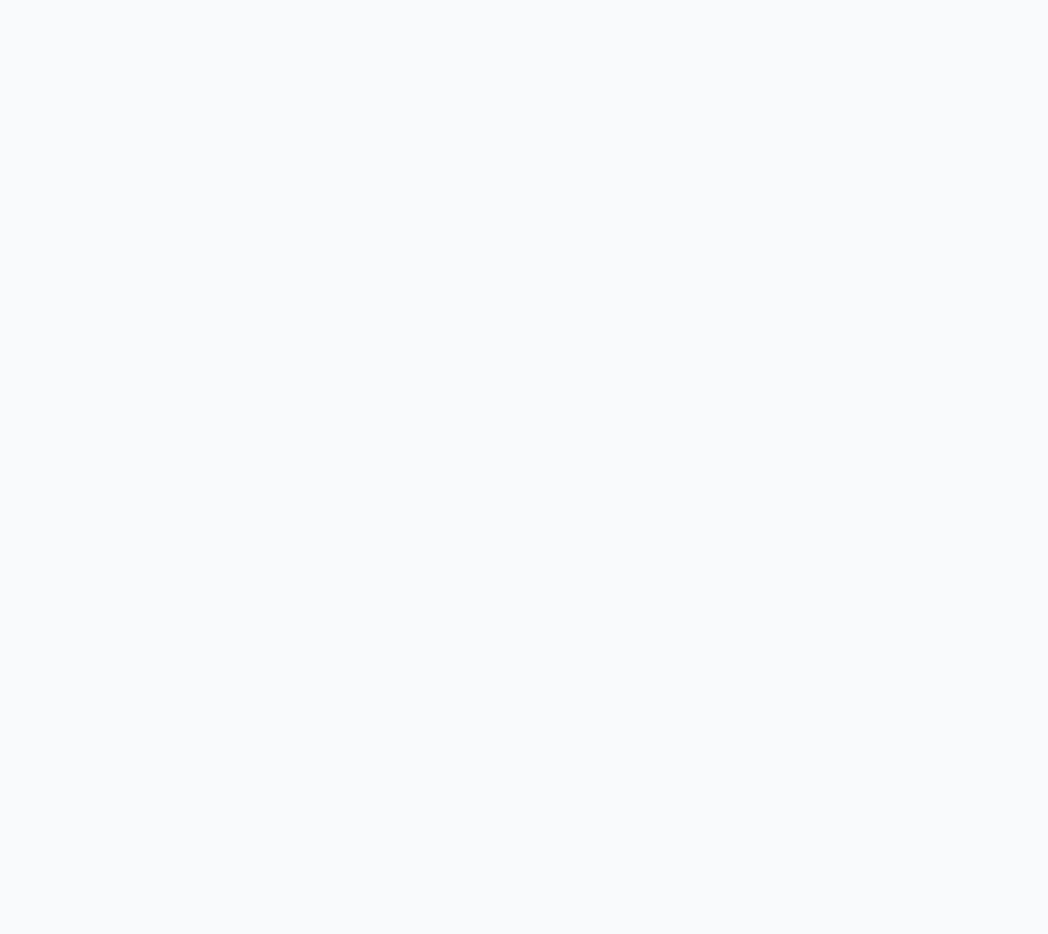
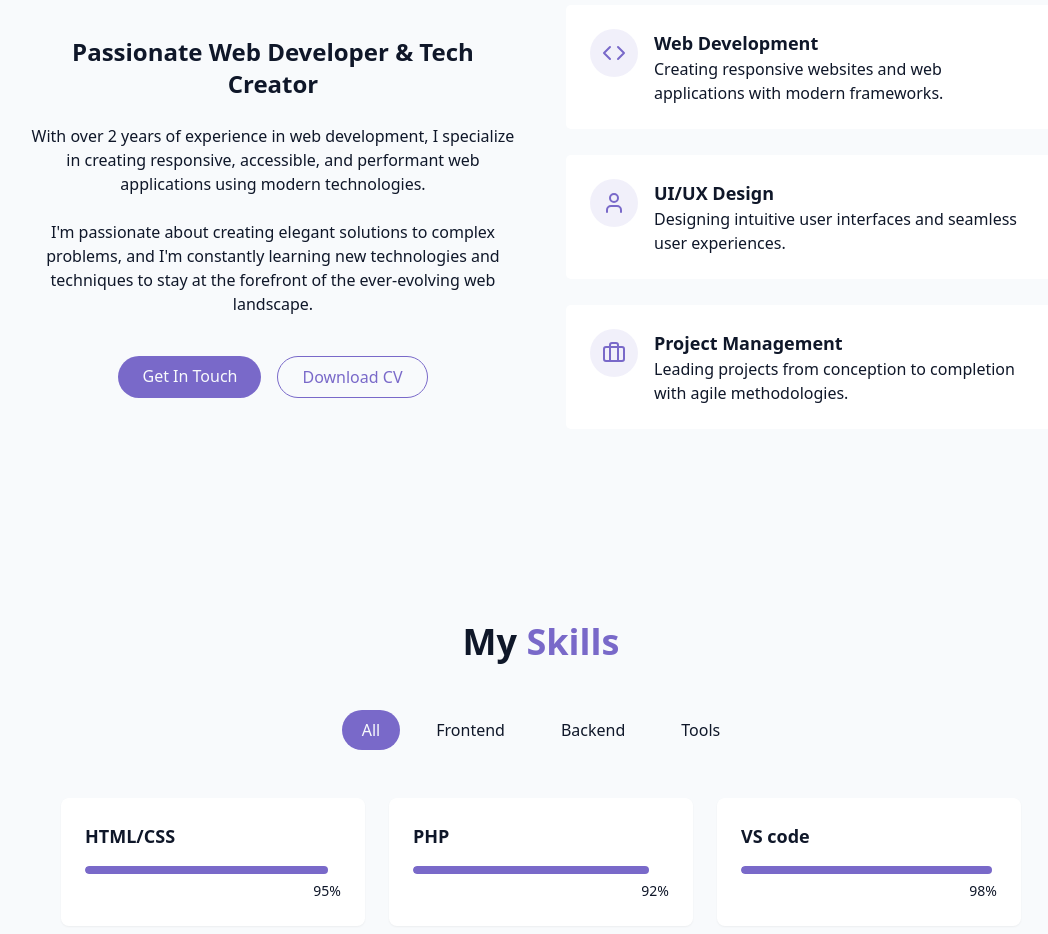
Before and after one commit to MateusGomesc/portfolio, a React (Vite) app: page / in a window 1280 px wide. Shown: the part 980-1914 px from the top of the page, without its empty margins (99-1147 px from the left). Before the commit the page ends 800 px from the top, so only its background shows below. Built offline with nearby package versions, Linux system fonts and the light colour scheme.

Commit message:
feat: add SkillsSection component

```diff
--- /dev/null
+++ b/src/components/AboutSection.jsx
@@ -0,0 +1,63 @@
+import { Briefcase, Code, User } from "lucide-react";
+
+export function AboutSection(){
+    return(
+        <section id="about" className="py-24 px-32 relative">
+            <div className="container mx-auto max-w-5xl">
+                <h2 className="text-3xl md:text-4xl font-bold mb-12 text-center">
+                    About <span className="text-primary">Me</span>
+                </h2>
+            </div>
+            <div className="grid grid-cols-1 md:grid-cols-2 gap-12 items-center">
+                <div className="space-y-6">
+                    <h3 className="text-2xl font-semibold">Passionate Web Developer & Tech Creator</h3>
+                    <p className="text-muted-foreground">
+                        With over 2 years of experience in web development, I specialize in creating responsive, accessible, and performant web applications using modern technologies.
+                    </p>
+                    <p className="text-muted-foreground">
+                        I'm passionate about creating elegant solutions to complex problems, and I'm constantly learning new technologies and techniques to stay at the forefront of the ever-evolving web landscape.
+                    </p>
+                    <div className="flex flex-col sm:flex-row gap-4 pt-4 justify-center">
+                        <a href="#contact" className="cosmic-button">Get In Touch</a>
+                        <a href="" className="px-6 py-2 rounded-full border border-primary text-primary hover:bg-primary/10 transition-colors duration-300">Download CV</a>
+                    </div>
+                </div>
+                <div className="grid grid-cols-1 gap-6">
+                    <div className="gradient-border p-6 card-hover">
+                        <div className="flex items-start gap-4">
+                            <div className="p-3 rounded-full bg-primary/10">
+                                <Code className="w-6 h-6 text-primary"/>
+                            </div>
+                            <div className="text-left">
+                                <h4 className="font-semibold text-lg">Web Development</h4>
+                                <p className="text-muted-foreground">Creating responsive websites and web applications with modern frameworks.</p>
+                            </div>
+                        </div>
+                    </div>
+                    <div className="gradient-border p-6 card-hover">
+                        <div className="flex items-start gap-4">
+                            <div className="p-3 rounded-full bg-primary/10">
+                                <User className="w-6 h-6 text-primary"/>
+                            </div>
+                            <div className="text-left">
+                                <h4 className="font-semibold text-lg">UI/UX Design</h4>
+                                <p className="text-muted-foreground">Designing intuitive user interfaces and seamless user experiences.</p>
+                            </div>
+                        </div>
+                    </div>
+                    <div className="gradient-border p-6 card-hover">
+                        <div className="flex items-start gap-4">
+                            <div className="p-3 rounded-full bg-primary/10">
+                                <Briefcase className="w-6 h-6 text-primary"/>
+                            </div>
+                            <div className="text-left">
+                                <h4 className="font-semibold text-lg">Project Management</h4>
+                                <p className="text-muted-foreground">Leading projects from conception to completion with agile methodologies.</p>
+                            </div>
+                        </div>
+                    </div>
+                </div>
+            </div>
+        </section>
+    )
+}
--- /dev/null
+++ b/src/components/SkillsSection.jsx
@@ -0,0 +1,68 @@
+import { useState } from "react"
+import { cn } from "../lib/utils"
+
+const skills = [
+    {
+        name: "HTML/CSS",
+        level: 95,
+        category: "frontend"
+    },
+    {
+        name: "PHP",
+        level: 92,
+        category: "backend"
+    },
+    {
+        name: "VS code",
+        level: 98,
+        category: "tools"
+    },
+]
+
+const categories = ["all", "frontend", "backend", "tools"]
+
+export function SkillsSection(){
+    const [activeCategory, setActiveCategory] = useState("all")
+    const filteredSkills = skills.filter(skill => activeCategory === "all" || skill.category === activeCategory)
+
+    return(
+        <section id="skills" className="py-24 px-32 relative bg-secondary/30">
+            <div className="container mx-auto max-w-5xl">
+                <h2 className="text-3xl md:text-4xl font-bold mb-12 text-center">
+                    My <span className="text-primary">Skills</span>
+                </h2>
+                <div className="flex flex-wrap justify-center gap-4 mb-12">
+                    {categories.map((category, key) => (
+                        <button
+                            key={key}
+                            className={cn("px-5 py-2 rounded-full transition-colors duration-300 capitalize cursor-pointer", activeCategory === category ? "bg-primary text-primary-foreground" : "bg-secondary/70 text-foreground hover:bg-secondary")}
+                            onClick={() => setActiveCategory(category)}
+                        >
+                            {category}
+                        </button>
+                    ))}
+                </div>
+                <div className="grid grid-cols-1 sm:grid-cols-2 lg:grid-cols-3 gap-6">
+                    {filteredSkills.map((skill, key) => (
+                        <div key={key} className="bg-card p-6 rounded-lg shadow-xs card-hover">
+                            <div className="text-left mb-4">
+                                <h3 className="font-bold text-lg">{skill.name}</h3>
+                            </div>
+                            <div className="w-full bg-secondary/50 h-2 rounded-full overflow-hidden">
+                                <div
+                                    className="bg-primary h-2 rounded-full origin-left animate-[grow_1.5s_ese-out]"
+                                    style={{
+                                        width: skill.level + "%"
+                                    }}
+                                />
+                            </div>
+                            <div className="text-right mt-1">
+                                <span className="text-sm text-muted-foreground">{skill.level}%</span>
+                            </div>
+                        </div>
+                    ))}
+                </div>
+            </div>
+        </section>
+    )
+}
--- a/src/pages/Home.jsx
+++ b/src/pages/Home.jsx
@@ -1,5 +1,7 @@
+import { AboutSection } from "../components/AboutSection";
 import { HeroSection } from "../components/HeroSection";
 import { NavBar } from "../components/NavBar";
+import { SkillsSection } from "../components/SkillsSection";
 import { StarBackground } from "../components/StarBackground";
 import { ThemeToggle } from "../components/ThemeToggle";
 
@@ -11,6 +13,8 @@
             <NavBar/>
             <main>
                 <HeroSection/>
+                <AboutSection/>
+                <SkillsSection/>
             </main>
         </div>
     )
```
